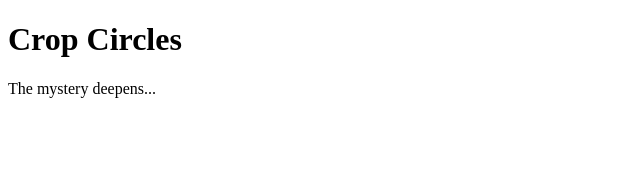
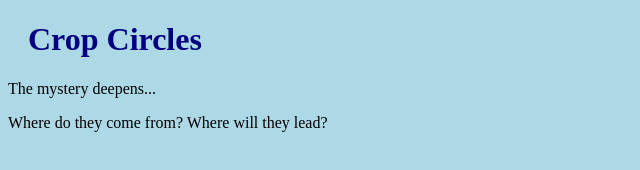
Before and after one commit to Schackasawa/CropCircles, a plain HTML site: page index.html in a window 1280 px wide. Shown: the whole page, without its empty margins (0-640 px from the left). Drawn offline with Linux system fonts and the light colour scheme.

Commit message:
Added a line to index.html

```diff
--- a/index.html
+++ b/index.html
@@ -2,11 +2,13 @@
 <html>
 <head>
 <title>Crop Circles</title>
+<link rel="stylesheet" href="bluestyle.css">
 </head>
 <body>
 
 <h1>Crop Circles</h1>
 <p>The mystery deepens...</p>
+<p>Where do they come from? Where will they lead?</p>
 
 </body>
 </html>
```
